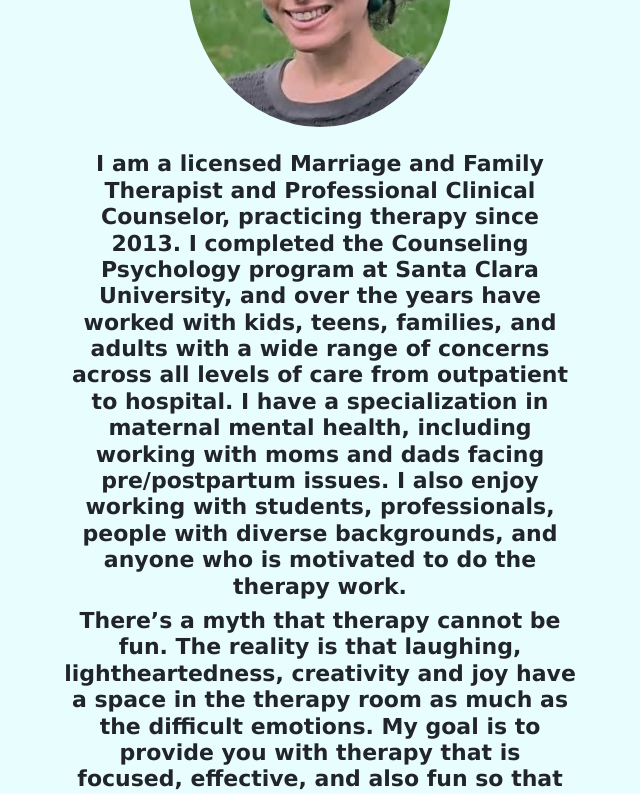
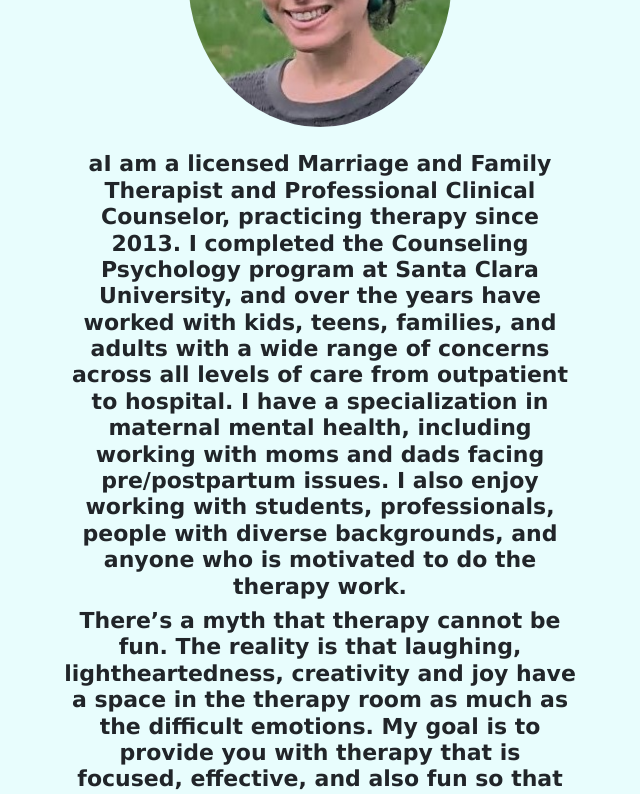
Before and after one commit to eliyab1/ruthie, a React (Create React App) app: page /aboutme in a window 1280 px wide. Shown: the part 547-1341 px from the top of the page, without its empty margins (320-960 px from the left). Built offline with nearby package versions, Linux system fonts and the light colour scheme.

Commit message:
commit on 'main'

```diff
--- a/src/AboutMe.js
+++ b/src/AboutMe.js
@@ -9,7 +9,7 @@ export default function AboutMe() {
    <img src={ruth} alt="ruthie ayzenberg" height="300" style={{"borderRadius":"75%"}} />
    <br />
    <br />
-    <h3>I am a licensed Marriage and Family Therapist and Professional Clinical Counselor,  practicing therapy since 2013.
+    <h3>aI am a licensed Marriage and Family Therapist and Professional Clinical Counselor,  practicing therapy since 2013.
     I completed the Counseling Psychology program at Santa Clara University, and over the years have worked with kids, teens,
     families, and adults with a wide range of concerns across all levels of care from outpatient to hospital.  I have a
     specialization in maternal mental health, including working with moms and dads facing pre/postpartum issues. I also
```
